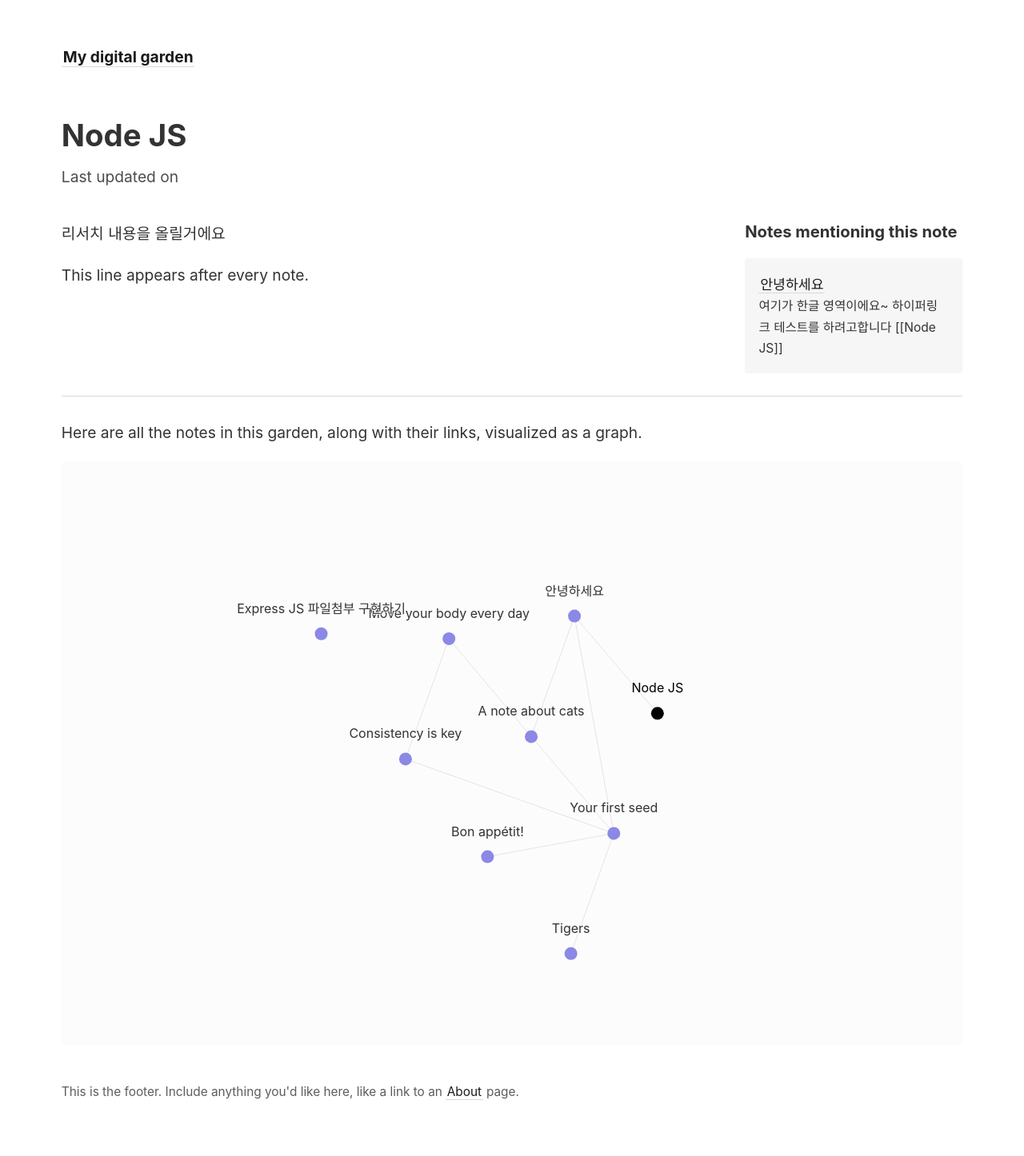
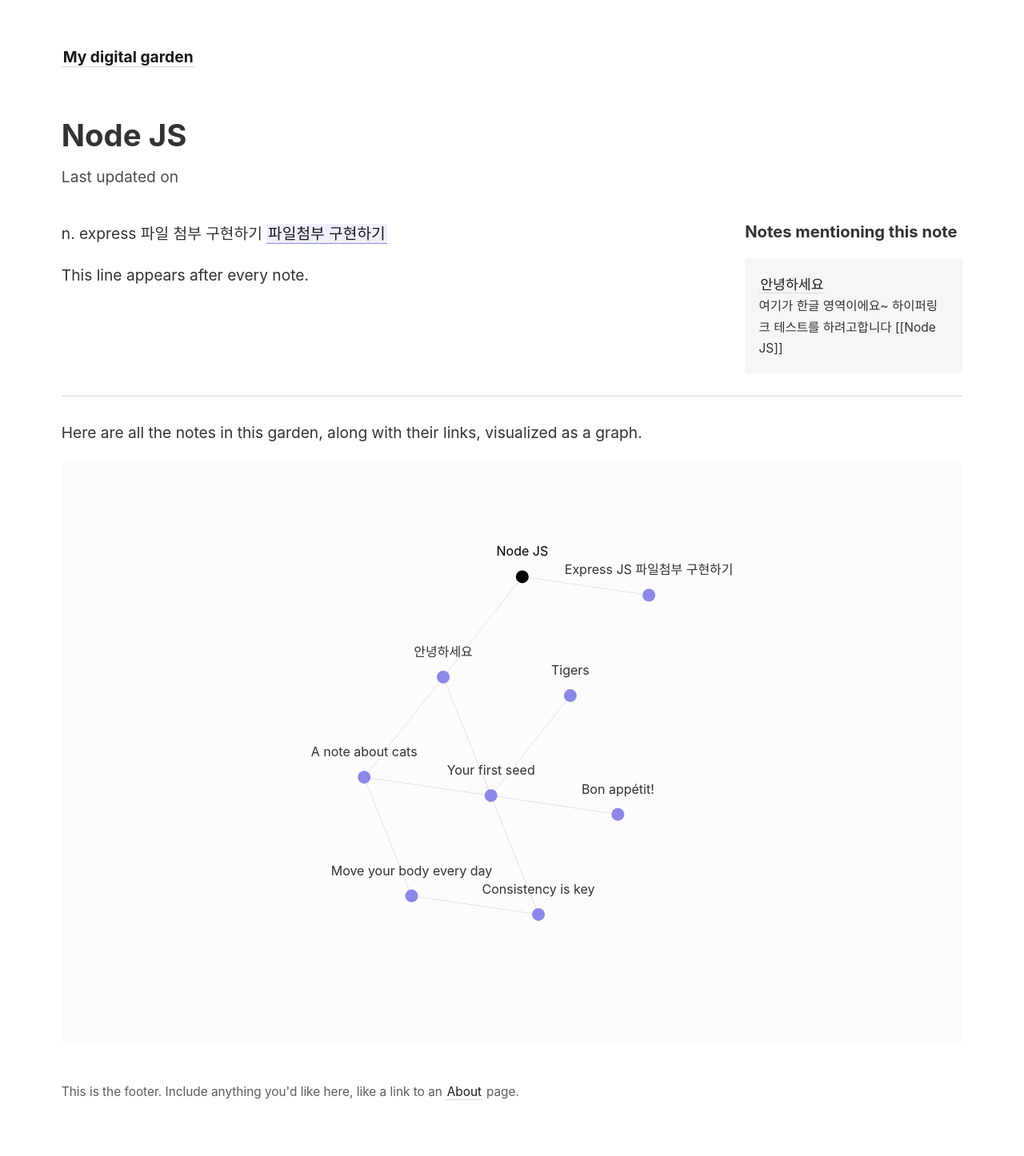
Before and after one commit to aslut00/digital_garden, a Jekyll site: the page built from _notes/웹/Node JS.md, in a window 1280 px wide. Shown: the whole page at 80% size. Built offline with Jekyll 4.4.1, drawn with Linux system fonts in a browser that asks for light colours.

Commit message:
commit md file

```diff
--- a/_notes/웹/Node JS.md
+++ b/_notes/웹/Node JS.md
@@ -2,4 +2,4 @@
 title: Node JS
 ---
 
-리서치 내용을 올릴거에요
+n. express 파일 첨부 구현하기 [[파일첨부 구현하기]]
```
